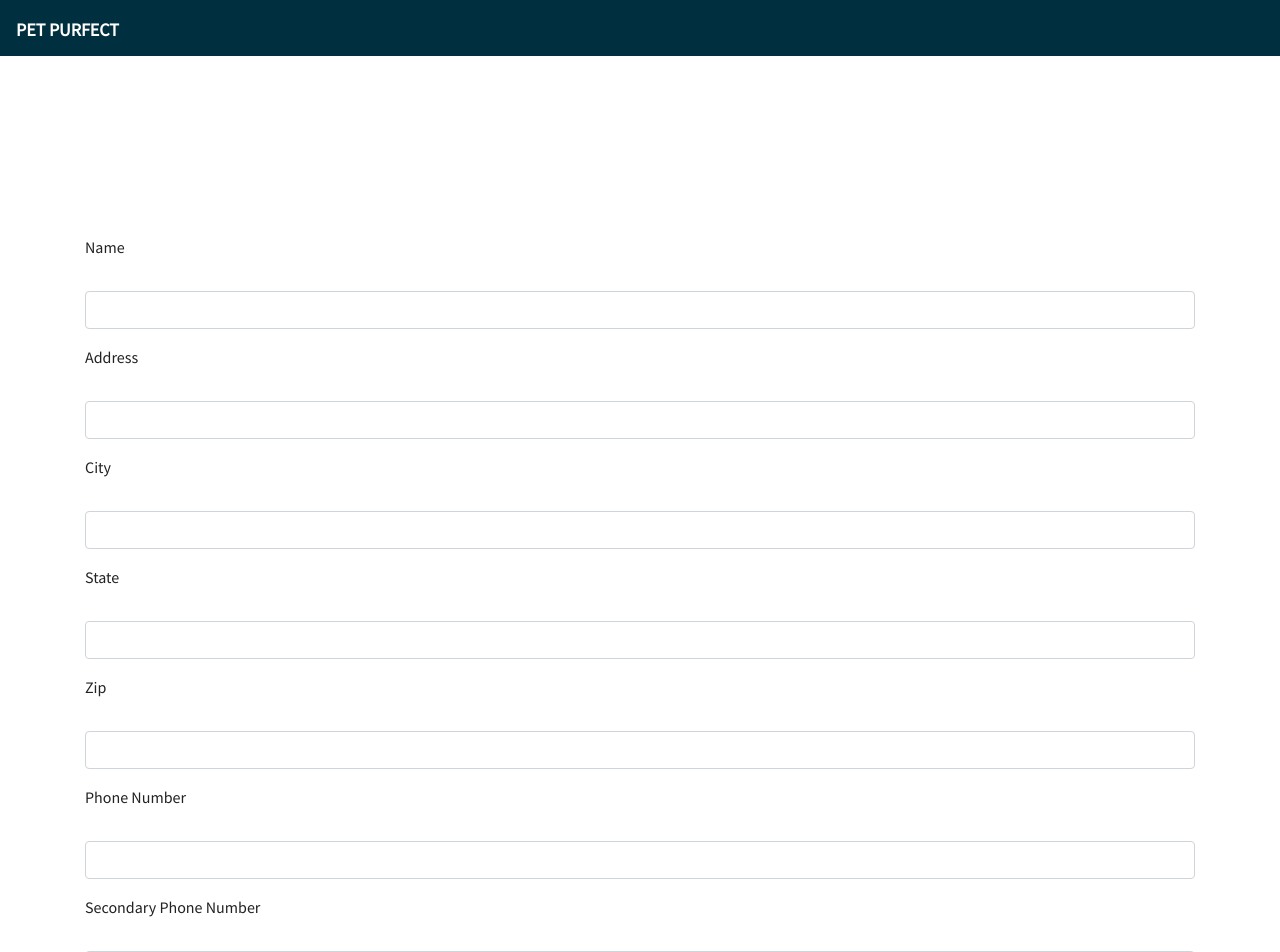
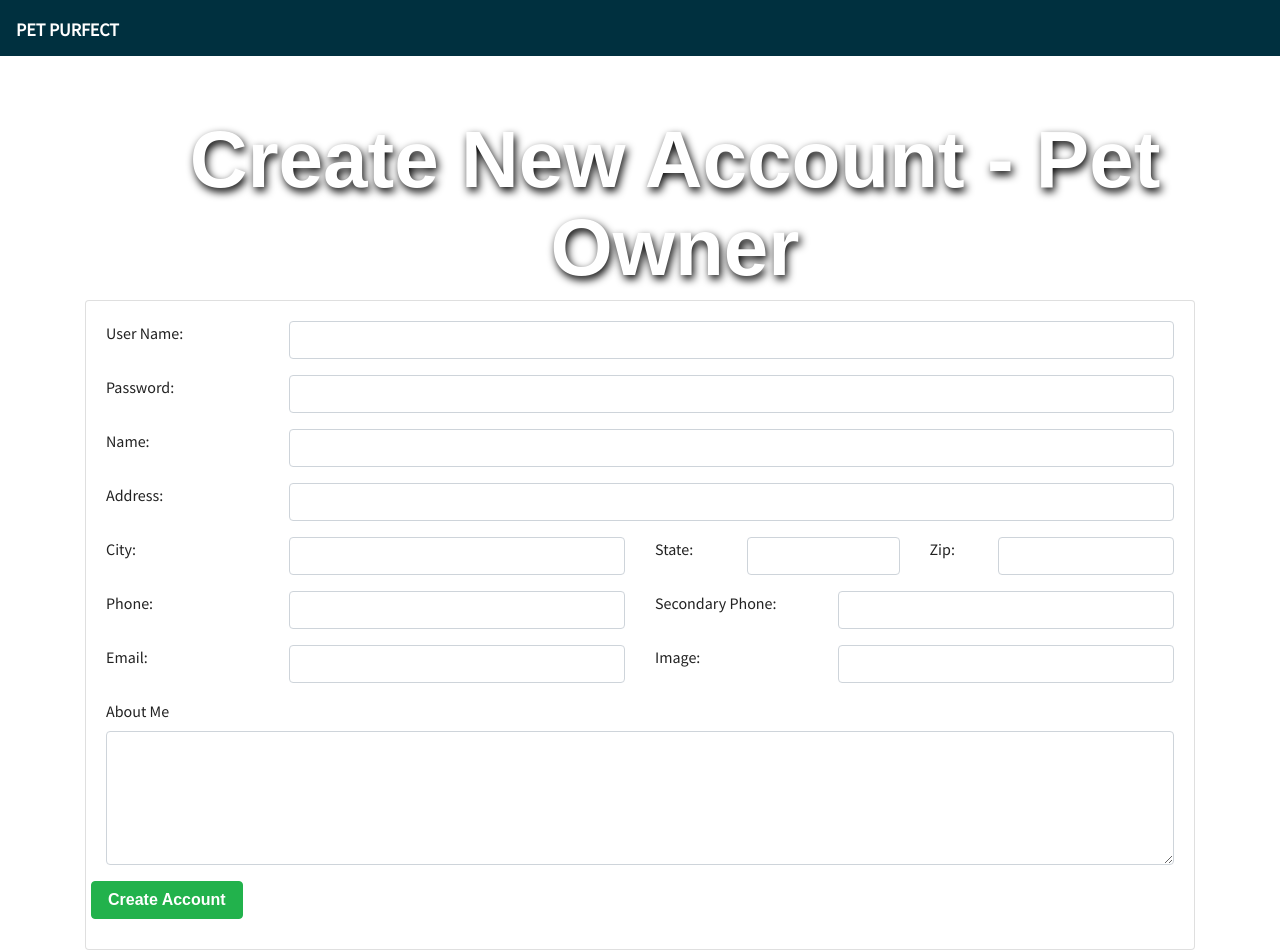
Before and after one commit to ggaeth/pet-care-project, a React (Create React App) app in the folder client/: page /createowner in a window 1280 px wide. Shown: the top 952 px of the page. Built offline with nearby package versions, Linux system fonts and the light colour scheme; a web font is replaced by a local one.

Commit message:
updated createowner, new createcare and test for routing to new page and passing username

```diff
--- a/client/src/App.js
+++ b/client/src/App.js
@@ -2,8 +2,8 @@ import React from "react";
 import { BrowserRouter as Router, Route, Switch } from "react-router-dom";
 import Landing from "./pages/Landing";
 import Login from "./pages/Login";
-import Create from "./pages/Create";
 import CreateOwner from "./pages/CreateOwner";
+import CreateCare from "./pages/CreateCare";
 // import CreateCare from "./pages/CreateCare";
 // import Owner from "./pages/Owner";
 // import OwnerCreate from "./pages/OwnerCreate";
@@ -18,8 +18,8 @@ const App = () => (
       <Switch>
         <Route exact path="/" component={Landing} />
         <Route exact path="/login" component={Login} />
-        <Route exact path="/create" component={Create} />
         <Route exact path="/createowner" component={CreateOwner} />
+        <Route exact path="/createcare/" component={CreateCare} />
         {/* <Route exact path="/createcare" component={CreateCare} /> */}
         {/* <Route exact path="/owner" component={Owner} />
         <Route exact path="/ownercreate" component={OwnerCreate} />
--- /dev/null
+++ b/client/src/components/Buttons/CreateBtn.js
@@ -0,0 +1,9 @@
+import React from "react";
+
+export const CreateBtn = props => (
+  <div className="row">
+    <button {...props} style={{ marginBottom: 10 }} className="btn btn-success">
+      {props.children}
+    </button>
+  </div>
+);
--- a/client/src/components/Buttons/index.js
+++ b/client/src/components/Buttons/index.js
@@ -1,5 +1,6 @@
 export * from "./LoginBtn";
 export * from "./CreateAcctBtn";
+export * from "./CreateBtn";
 export * from "./OwnerLoginBtn";
 export * from "./CareLoginBtn";
 export * from "./OwnerBtn";
--- a/client/src/components/Form/Input.js
+++ b/client/src/components/Form/Input.js
@@ -2,7 +2,7 @@ import React from "react";
 
 export const Input = props => (
   <div className="form-group">
-    <label htmlFor={props.for}>{props.title}</label>
-    <input className="form-control" id={props.htmlFor} {...props} />
+    <label htmlFor={props.forattribute}>{props.title}</label>
+    <input className="form-control" id={props.forattribute} {...props} />
   </div>
 );
--- /dev/null
+++ b/client/src/components/Form/InputRow.js
@@ -0,0 +1,10 @@
+import React from "react";
+
+export const InputRow = props => (
+  <div className="form-group row">
+    <label className={props.collabel} htmlFor={props.forattribute}>{props.title}</label>
+    <div className={props.coldiv}>
+      <input className="form-control" id={props.forattribute} {...props} />
+    </div>
+  </div>
+);
--- a/client/src/components/Form/TextArea.js
+++ b/client/src/components/Form/TextArea.js
@@ -2,6 +2,7 @@ import React from "react";
 
 export const TextArea = props => (
   <div className="form-group">
-    <textarea className="form-control" rows="20" {...props} />
+    <label htmlFor={props.forattribute}>{props.title}</label>
+    <textarea className="form-control" rows="5" id={props.forattribute} {...props} />
   </div>
 );
--- a/client/src/components/Form/index.js
+++ b/client/src/components/Form/index.js
@@ -1,3 +1,4 @@
 export * from "./Input";
+export * from "./InputRow";
 export * from "./TextArea";
 export * from "./FormBtn";
--- /dev/null
+++ b/client/src/pages/CreateCare/CreateCare.js
@@ -0,0 +1,213 @@
+import React, { Component } from "react";
+import { withRouter } from "react-router-dom";
+import Jumbotron from "../../components/Jumbotron";
+import API from "../../utils/API";
+import { Link } from "react-router-dom";
+import { CreateBtn } from "../../components/Buttons";
+import { Input, InputRow, TextArea } from "../../components/Form";
+import { CardHead, CardBody } from "../../components/Card";
+import "./CreateCare.css";
+
+class CreateCare extends Component {
+  state = {
+    careUserid: "",
+    carePassword: "",
+    careName: "",
+    careAddress: "",
+    careCity: "",
+    careSt: "",
+    careZip: "",
+    careEmail: "",
+    carePhone: "",
+    careImage: "",
+    careAbout: ""
+  };
+
+  componentDidMount() {
+    console.log("in mount ", this.props.location.state);
+    this.getHistory(this.props.location.state);
+  }
+
+  getHistory = id => {
+    console.log(id);
+  }
+
+  handleInputChange = event => {
+    const { name, value } = event.target;
+    this.setState({
+      [name]: value
+    });
+  };
+
+  careFormSubmit = event => {
+    event.preventDefault();
+
+      API.createCare({
+        user: this.state.careUserid,
+        password: this.state.carePassword,
+        name: this.state.careName,
+        address: this.state.careAddress,
+        city: this.state.careCity,
+        state: this.state.careSt,
+        zip: this.state.careZip,
+        email: this.state.careEmail,
+        phone: this.state.carePhone,
+        image: this.state.careImage,
+        about: this.state.careAbout
+      })
+        .then(res => this.createdCare())
+        .catch(err => console.log(err));
+  };
+
+  careFormSubmit = event => {
+    event.preventDefault();
+    if (this.state.careUserid && this.state.carePassword) {
+      API.careLogin({
+        user: this.state.careUserid,
+        password: this.state.carePassword
+      })
+        .then(res => this.careLoggedIn())
+        .catch(err => console.log(err));
+    }
+  };
+
+  render() {
+    return (
+      <div className="container fluid">
+        <div className="row">
+          <div className="col text-center">
+            <h1>Create New Account - Care Giver</h1>
+          </div>
+        </div>
+        <div className="row">
+          <div className="col">
+            <div className="card">
+              <CardBody>
+                <form>
+                  <InputRow
+                    value={this.state.careUserid}
+                    onChange={this.handleInputChange}
+                    name="careUserid"
+                    title="User ID:"
+                    forattribute="careId"
+                    collabel="col-md-2"
+                    coldiv="col-md-10"
+                  />
+                  <InputRow
+                    value={this.state.carePassword}
+                    onChange={this.handleInputChange}
+                    name="carePassword"
+                    title="Password:"
+                    forattribute="carePsswrd"
+                    collabel="col-md-2"
+                    coldiv="col-md-10"
+                  />
+                  <InputRow
+                    value={this.state.careName}
+                    onChange={this.handleInputChange}
+                    name="careName"
+                    title="Name:"
+                    forattribute="careNm"
+                    collabel="col-md-2"
+                    coldiv="col-md-10"
+                  />
+                  <InputRow
+                    value={this.state.careAddress}
+                    onChange={this.handleInputChange}
+                    name="careAddress"
+                    title="Address:"
+                    forattribute="careAdd"
+                    collabel="col-md-2"
+                    coldiv="col-md-10"
+                  />
+                  <div className="row">
+                    <div className="col-md-6">
+                      <InputRow
+                        value={this.state.careCity}
+                        onChange={this.handleInputChange}
+                        name="careCity"
+                        title="City:"
+                        forattribute="careCty"
+                        collabel="col-md-4"
+                        coldiv="col-md-8"
+                      />
+                    </div>
+                    <div className="col-md-3">
+                      <InputRow
+                        value={this.state.careSt}
+                        onChange={this.handleInputChange}
+                        name="careSt"
+                        title="State:"
+                        forattribute="careState"
+                        collabel="col-md-4"
+                        coldiv="col-md-8"
+                      />
+                    </div>
+                    <div className="col-md-3">
+                      <InputRow
+                        value={this.state.careZip}
+                        onChange={this.handleInputChange}
+                        name="careZip"
+                        title="Zip:"
+                        forattribute="careZp"
+                        collabel="col-md-3"
+                        coldiv="col-md-9"
+                      />
+                    </div>
+                  </div>
+                  <div className="row">
+                    <div className="col-md-6">
+                      <InputRow
+                        value={this.state.careEmail}
+                        onChange={this.handleInputChange}
+                        name="careEmail"
+                        title="Email:"
+                        forattribute="careEml"
+                        collabel="col-md-4"
+                        coldiv="col-md-8"
+                      />
+                    </div>
+                    <div className="col-md-6">
+                      <InputRow
+                        value={this.state.carePhone}
+                        onChange={this.handleInputChange}
+                        name="carePhone"
+                        title="Phone:"
+                        forattribute="carePh"
+                        collabel="col-md-2"
+                        coldiv="col-md-10"
+                      />
+                    </div>
+                  </div>
+                  <InputRow
+                    value={this.state.careImage}
+                    onChange={this.handleInputChange}
+                    name="careImage"
+                    title="Image:"
+                    forattribute="careImg"
+                    collabel="col-md-2"
+                    coldiv="col-md-10"
+                  />
+                  <TextArea
+                    value={this.state.careAbout}
+                    onChange={this.handleInputChange}
+                    name="careAbout"
+                    title="About Me"
+                    forattribute="careAbt"
+                  />
+                  <CreateBtn
+                    onClick={this.careFormSubmit}
+                  >
+                    Create Account
+                  </CreateBtn>
+                </form>
+              </CardBody>
+            </div>
+          </div>
+        </div>
+      </div>
+    );
+  }
+}
+
+export default CreateCare;
--- /dev/null
+++ b/client/src/pages/CreateCare/index.js
@@ -0,0 +1 @@
+export { default } from "./CreateCare.js";
--- a/client/src/pages/CreateOwner/CreateOwner.js
+++ b/client/src/pages/CreateOwner/CreateOwner.js
@@ -1,10 +1,29 @@
 import React, { Component } from "react";
+import { withRouter } from "react-router-dom";
+import Jumbotron from "../../components/Jumbotron";
 import API from "../../utils/API";
-import { Col, Row, Container } from "../../components/Grid";
-import { Input, TextArea, FormBtn } from "../../components/Form";
+import { Link } from "react-router-dom";
+import { OwnerLoginBtn, CareLoginBtn, CreateBtn } from "../../components/Buttons";
+import { Input, InputRow, TextArea } from "../../components/Form";
+import { CardHead, CardBody } from "../../components/Card";
 import "./CreateOwner.css";
 
 class CreateOwner extends Component {
+  // state = {
+  //   ownerUsername: "",
+  //   ownerPassword: "",
+  //   ownerName: "",
+  //   ownerAddress: "",
+  //   ownerCity: "",
+  //   ownerState: "",
+  //   ownerZipcode: "",
+  //   ownerPhone: "",
+  //   ownerSecPhone: "",
+  //   ownerEmail: "",
+  //   ownerInfo: "",
+  //   ownerImgFile: ""
+  // };
+
   state = {
     petOwner: {},
   };
@@ -24,167 +43,203 @@ class CreateOwner extends Component {
     event.preventDefault();
 
     const newOwner = {
-      "name": this.state.name,
-      "address": this.state.address,
-      "city": this.state.city,
-      "state": this.state.state,
-      "zip_code": this.state.zip_code,
-      "phone": this.state.phone,
-      "secondary_phone": this.state.secondary_phone,
-      "email": this.state.email,
-      "username": this.state.username,
-      "owner_info": this.state.owner_info,
-      "owner_image": this.state.owner_image
+      "name": this.state.ownerName,
+      "address": this.state.ownerAddress,
+      "city": this.state.ownerCity,
+      "state": this.state.ownerState,
+      "zip_code": this.state.ownerZipcode,
+      "phone": this.state.ownerPhone,
+      "secondary_phone": this.state.ownerSecPhone,
+      "email": this.state.ownerEmail,
+      "username": this.state.ownerUsername,
+      "owner_info": this.state.ownerInfo,
+      "owner_image": this.state.ownerImgFile
     };
     console.log("newOwner object that will be sent to server: ");
     console.log(JSON.stringify(newOwner, null, 2) + "\n");
 
     API.createOwner({ newOwner })
-      .then(res => console.log(res))
+      .then(res => console.log(res.data))
+      .then(res => console.log("history ", this.props.history), this.props.history.push("/createcare/", this.state.ownerUsername))
       .catch(err => console.log(err));
 
 //    console.log("newOwner object that will be sent to server: ");
 //    console.log(JSON.stringify(newOwner, null, 2) + "\n");
   };
 
-  //   NEW OWNER CREATE BUTTON
-  // $(".create-owner").on("submit", function(event) {
-  //   event.preventDefault();
-  //   alert("you clicked new owner create button");
+  ownerIdFormSubmit = event => {
+    event.preventDefault();
 
-  //   var newOwner = {
-  //     name: $("#owner-name").val().trim(),
-  //     address: $("#owner-address").val().trim(),
-  //     city: $("#owner-city").val().trim(),
-  //     state: $("#owner-state").val().trim(),
-  //     zip_code: $("#owner-zipcode").val(),
-  //     phone: $("#owner-phone").val().trim(),
-  //     secondary_phone: $("#owner-sec-phone").val().trim(),
-  //     email: $("#owner-email").val().trim(),
-  //     username: $("#owner-username").val().trim(),
-  //     owner_info: $("#owner-info").val(),
-  //     owner_image: $("#owner-img-file").val()
-  //   };
+      API.createOwner({
+        user: this.state.ownerUserid,
+        password: this.state.ownerPassword
+      })
+        .then(res => this.createdOwner())
+        .catch(err => console.log(err));
 
-  //   console.log("JSON that was sent to server");
-  //   console.log(JSON.stringify(newOwner, null, 2) + "\n");
+  };
 
-  //   $.ajax("/api/owners", {
-  //     type: "POST",
-  //     data: newOwner
-  //   }).then(function (result) {
-  // if entered customer does not exist, insert entered burger and entered new customer.
-  //     console.log("JSON that was received from server");
-  //     console.log(JSON.stringify(result, null, 2) + "\n");
-  //   });
-  //});
-
+  careFormSubmit = event => {
+    event.preventDefault();
+    if (this.state.careUserid && this.state.carePassword) {
+      API.ownerLogin({
+        user: this.state.careUserid,
+        password: this.state.carePassword
+      })
+        .then(res => this.careLoggedIn())
+        .catch(err => console.log(err));
+    }
+  };
 
   render() {
     return (
-      <div>
-        <Container fluid>
-          <h3 className="text-center mt-5">
-            Create Owner Test
-          </h3>
-          <Row>
-            <Container>
-              <Col size="col-6">
-                <form className="create-owner">
-                  <div className="form-group">
-                    <label htmlFor="owner-name">Name</label>
-                    <Input
+      <div className="container fluid">
+        <div className="row">
+          <div className="col text-center">
+            <h1>Create New Account - Pet Owner</h1>
+          </div>
+        </div>
+        <div className="row">
+          <div className="col">
+            <div className="card">
+              <CardBody>
+                <form>
+                  <InputRow
+                    value={this.state.ownerUsername}
+                    onChange={this.handleInputChange}
+                    name="ownerUsername"
+                    title="User Name:"
+                    forattribute="ownerId"
+                    collabel="col-md-2"
+                    coldiv="col-md-10"
+                  />
+                  <InputRow
+                    value={this.state.ownerPassword}
+                    onChange={this.handleInputChange}
+                    name="ownerPassword"
+                    title="Password:"
+                    forattribute="ownerPsswrd"
+                    collabel="col-md-2"
+                    coldiv="col-md-10"
+                  />
+                  <InputRow
                     value={this.state.ownerName}
                     onChange={this.handleInputChange}
-                      name="name"
+                    name="ownerName"
+                    title="Name:"
+                    forattribute="ownerNm"
+                    collabel="col-md-2"
+                    coldiv="col-md-10"
+                  />
+                  <InputRow
+                    value={this.state.ownerAddress}
+                    onChange={this.handleInputChange}
+                    name="ownerAddress"
+                    title="Address:"
+                    forattribute="ownerAdd"
+                    collabel="col-md-2"
+                    coldiv="col-md-10"
+                  />
+                  <div className="row">
+                    <div className="col-md-6">
+                      <InputRow
+                        value={this.state.ownerCity}
+                        onChange={this.handleInputChange}
+                        name="ownerCity"
+                        title="City:"
+                        forattribute="ownerCty"
+                        collabel="col-md-4"
+                        coldiv="col-md-8"
                       />
                   </div>
-                  <div className="form-group">
-                    <label htmlFor="owner-address">Address</label>
-                    <Input
-                      value={this.state.ownerAddress}
+                    <div className="col-md-3">
+                      <InputRow
+                        value={this.state.ownerState}
                         onChange={this.handleInputChange}
-                      name="address"
+                        name="ownerState"
+                        title="State:"
+                        forattribute="ownerState"
+                        collabel="col-md-4"
+                        coldiv="col-md-8"
                       />
                   </div>
-                  <div className="form-group">
-                    <label htmlFor="owner-city">City</label>
-                    <Input
-                      value={this.state.ownerCity}
+                    <div className="col-md-3">
+                      <InputRow
+                        value={this.state.ownerZipcode}
                         onChange={this.handleInputChange}
-                      name="city"
+                        name="ownerZipcode"
+                        title="Zip:"
+                        forattribute="ownerZp"
+                        collabel="col-md-3"
+                        coldiv="col-md-9"
                       />
                     </div>
-                  <div className="form-group">
-                    <label htmlFor="owner-state">State</label>
-                    <Input
-                      value={this.state.ownerState}
+                  </div>
+                  <div className="row">
+                    <div className="col-md-6">
+                    <InputRow
+                        value={this.state.ownerPhone}
                         onChange={this.handleInputChange}
-                      name="state"
+                        name="ownerPhone"
+                        title="Phone:"
+                        forattribute="ownerPh"
+                        collabel="col-md-4"
+                        coldiv="col-md-8"
                       />
                     </div>
-                  <div className="form-group">
-                    <label htmlFor="owner-zipcode">Zip</label>
-                    <Input
-                      value={this.state.ownerZipcode}
+                    <div className="col-md-6">
+                      <InputRow
+                        value={this.state.ownerSecPhone}
                         onChange={this.handleInputChange}
-                      name="zip_code"
+                        name="ownerSecPhone"
+                        title="Secondary Phone:"
+                        forattribute="ownerPh2"
+                        collabel="col-md-4"
+                        coldiv="col-md-8"
                       />
                     </div>
-                  <div className="form-group">
-                    <label htmlFor="owner-phone">Phone Number</label>
-                    <Input
-                      value={this.state.ownerPhone}
+                  </div>
+                  <div className="row">
+                    <div className="col-md-6">
+                    <InputRow
+                        value={this.state.ownerEmail}
                         onChange={this.handleInputChange}
-                      name="phone"
+                        name="ownerEmail"
+                        title="Email:"
+                        forattribute="ownerEml"
+                        collabel="col-md-4"
+                        coldiv="col-md-8"
                       />
                     </div>
-                  <div className="form-group">
-                    <label htmlFor="owner-sec-phone">Secondary Phone Number</label>
-                    <Input
-                      value={this.state.ownerSecPhone}
+                    <div className="col-md-6">
+                  <InputRow
+                    value={this.state.ownerImgFile}
                     onChange={this.handleInputChange}
-                      name="secondary_phone"
+                    name="ownerImgFile"
+                    title="Image:"
+                    forattribute="ownerImg"
+                    collabel="col-md-4"
+                    coldiv="col-md-8"
                   />
                   </div>
-                  <div className="form-group">
-                    <label htmlFor="owner-email">Email address</label>
-                    <Input
-                      value={this.state.ownerEmail}
-                      onChange={this.handleInputChange}
-                      name="email"
-                    />
                   </div>
-                  <div className="form-group">
-                    <label htmlFor="owner-username">PetPurfect User Name</label>
-                    <Input
-                      value={this.state.ownerUsername}
-                      onChange={this.handleInputChange}
-                      name="username"
-                    />
-                  </div>
-                  <div className="form-group">
-                    <label htmlFor="owner-info">Owner Info</label>
-                    <TextArea rows="3"
+                  <TextArea
                     value={this.state.ownerInfo}
                     onChange={this.handleInputChange}
-                      name="owner_info"
+                    name="ownerInfo"
+                    title="About Me"
+                    forattribute="ownerAbt"
                   />
+                  <CreateBtn
+                    onClick={this.handleFormSubmit}
+                  >
+                    Create Account
+                  </CreateBtn>
+                </form>
+              </CardBody>
             </div>
-                  <div className="form-group">
-                    <label htmlFor="owner-img-file">Your Photo</label>
-                    <Input
-                      value={this.state.ownerImgFile}
-                      onChange={this.handleInputChange}
-                      name="owner_image"
-                    />
           </div>
-                  <FormBtn onClick={this.handleFormSubmit}>Submit</FormBtn>
-                </form>
-              </Col>
-            </Container>
-          </Row>
-        </Container>
+        </div>
       </div>
     );
   }
--- a/client/src/pages/Landing/Landing.js
+++ b/client/src/pages/Landing/Landing.js
@@ -40,14 +40,14 @@ class Landing extends Component {
           <h1 className="title"> Welcome to Pet Purfect</h1>
           {/* <h2 className="description"></h2> */}
           <h3 className="description">Do you need a Caregiver for your pet?</h3>
-
+          </DogPic>
           <Link to="/login" className="btn-link btn-lg">
-              <LoginBtn>
-                Login
-              </LoginBtn>
-            </Link>
-            <Button className="CreateAcctBtn btn-lg" onClick={this.toggle}>Create Account</Button>
-        </DogPic>
+            <LoginBtn>
+              Login
+            </LoginBtn>
+          </Link>
+          <Button className="CreateAcctBtn btn-lg" onClick={this.toggle}>Create Account</Button>
+        {/* dog pic was here */}
       </div>
       </div>
         <Modal isOpen={this.state.modal} toggle={this.toggle} className={this.props.className}>
```
Also changed, not shown: client/src/pages/CreateCare/CreateCare.css (added). Lines whose indentation alone changed are shown as unchanged.
